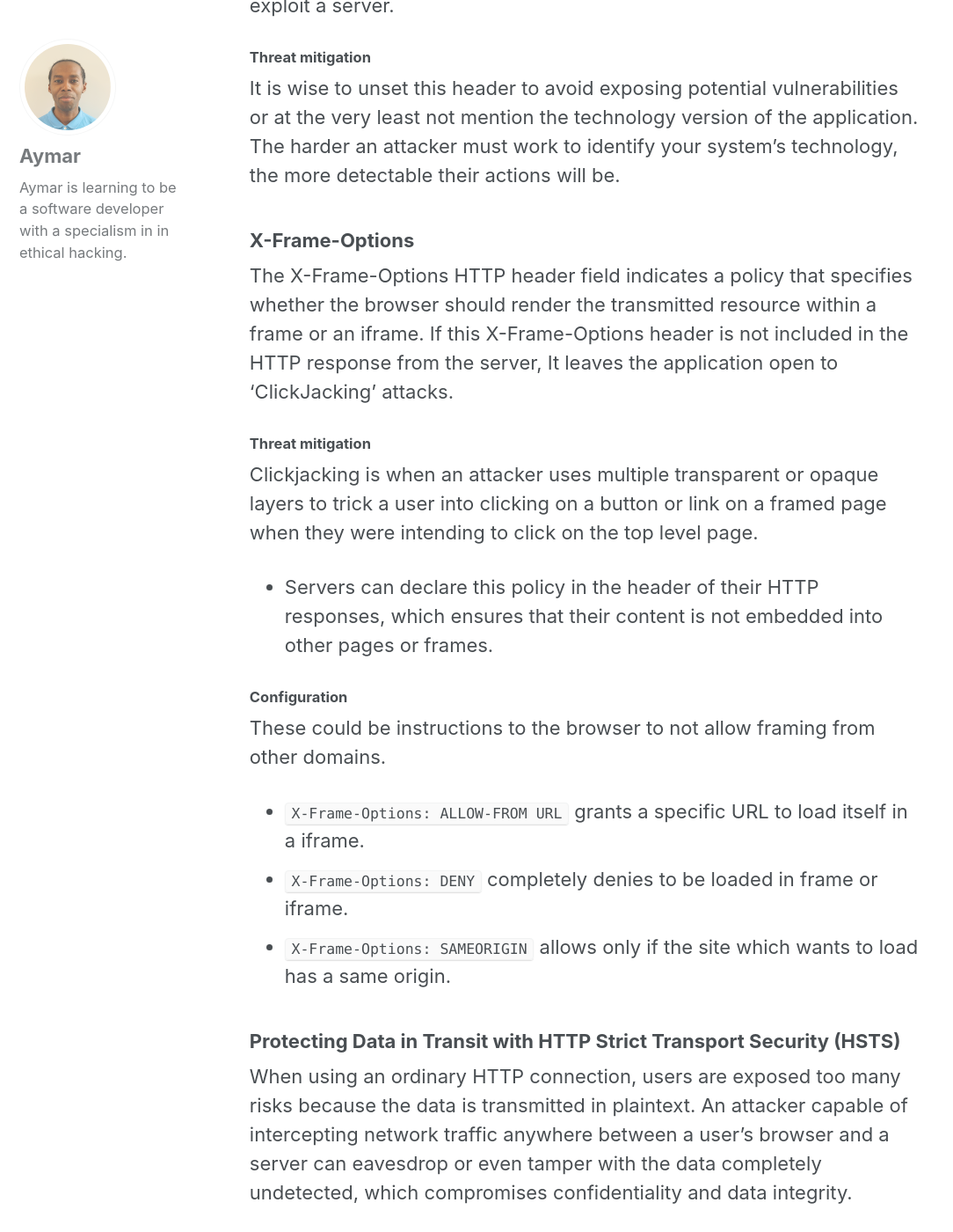
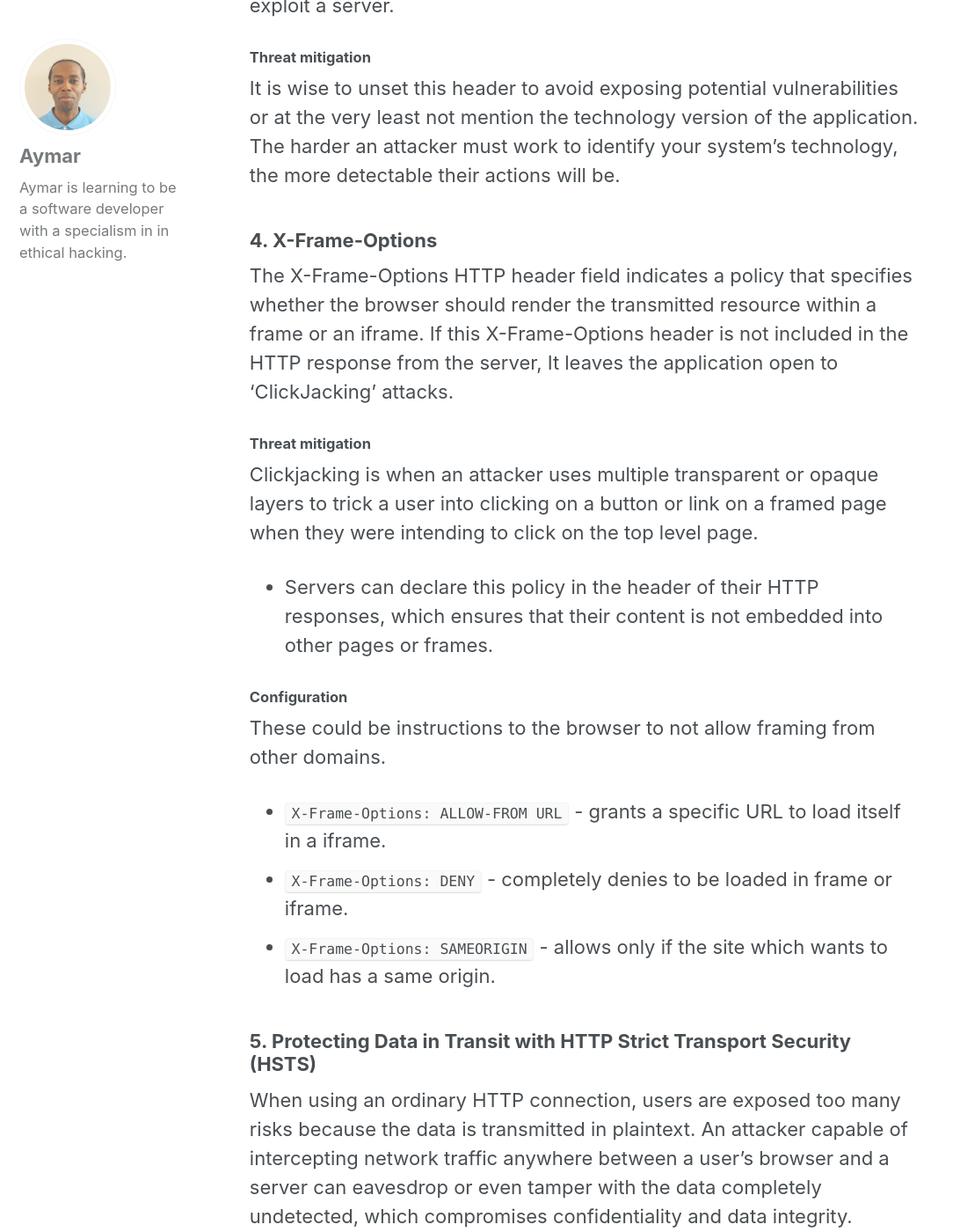
Before and after one commit to Geovation/geovation.github.io, a Jekyll site: the page built from _posts/2020-07-01-http-headers.md, in a window 1280 px wide and 1400 px high, scrolled down 3980 px. Shown: the whole window at 88% size, without its empty margins (0-1084 px from the left). Built offline with Jekyll 4.4.1, drawn with Linux system fonts in a browser that asks for light colours; comment, search, counter and statistics services are not loaded; some of the changed text lies outside the part shown.

Commit message:
small edits

````diff
--- a/_posts/2020-07-01-http-headers.md
+++ b/_posts/2020-07-01-http-headers.md
@@ -71,7 +71,7 @@ An attacker can use this information to pull down the list of [CVEs][cves]. In t
 
 It is wise to unset this header to avoid exposing potential vulnerabilities or at the very least not mention the technology version of the application. The harder an attacker must work to identify your system’s technology, the more detectable their actions will be.
 
-### X-Frame-Options
+### 4. X-Frame-Options
 The X-Frame-Options HTTP header field indicates a policy that specifies whether the browser should render the transmitted resource within a frame or an iframe. If this X-Frame-Options header is not included in the HTTP response from the server, It leaves the application open to 'ClickJacking' attacks.
 
 #### Threat mitigation
@@ -80,11 +80,11 @@ Clickjacking is when an attacker uses multiple transparent or opaque layers to t
 
 #### Configuration
 These could be instructions to the browser to not allow framing from other domains.
-- ```X-Frame-Options: ALLOW-FROM URL``` grants a specific URL to load itself in a iframe.
-- ```X-Frame-Options: DENY``` completely denies to be loaded in frame or iframe.
-- ```X-Frame-Options: SAMEORIGIN``` allows only if the site which wants to load has a same origin.
+- ```X-Frame-Options: ALLOW-FROM URL``` - grants a specific URL to load itself in a iframe.
+- ```X-Frame-Options: DENY``` - completely denies to be loaded in frame or iframe.
+- ```X-Frame-Options: SAMEORIGIN``` - allows only if the site which wants to load has a same origin.
 
-### Protecting Data in Transit with HTTP Strict Transport Security (HSTS)
+### 5. Protecting Data in Transit with HTTP Strict Transport Security (HSTS)
 
 When using an ordinary HTTP connection, users are exposed too many risks because the data is transmitted in plaintext. An attacker capable of intercepting network traffic anywhere between a user's browser and a server can eavesdrop or even tamper with the data completely undetected, which compromises confidentiality and data integrity.
 
````
Also changed, not shown: other parts of _posts/2020-07-01-http-headers.md (+4 -4 lines).
